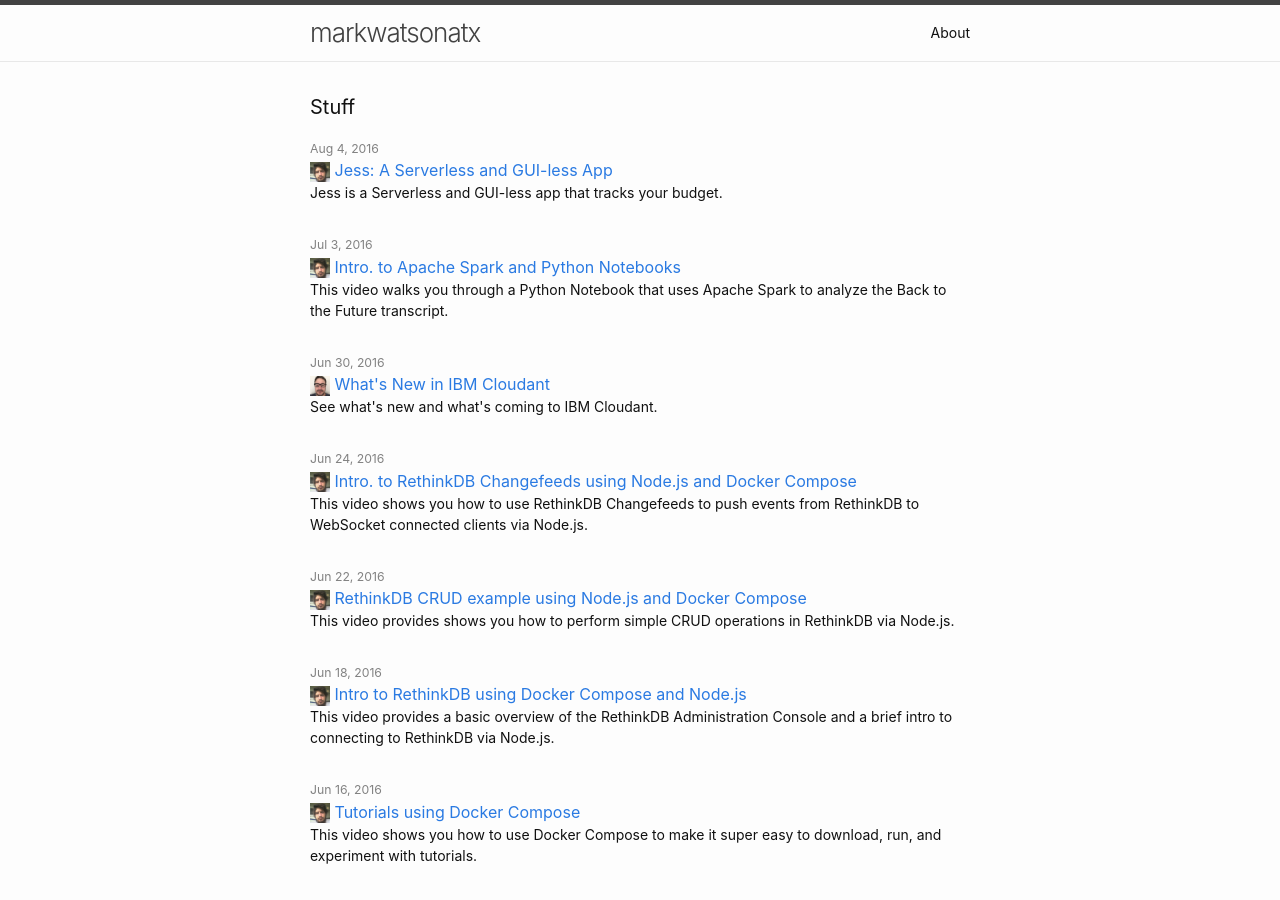
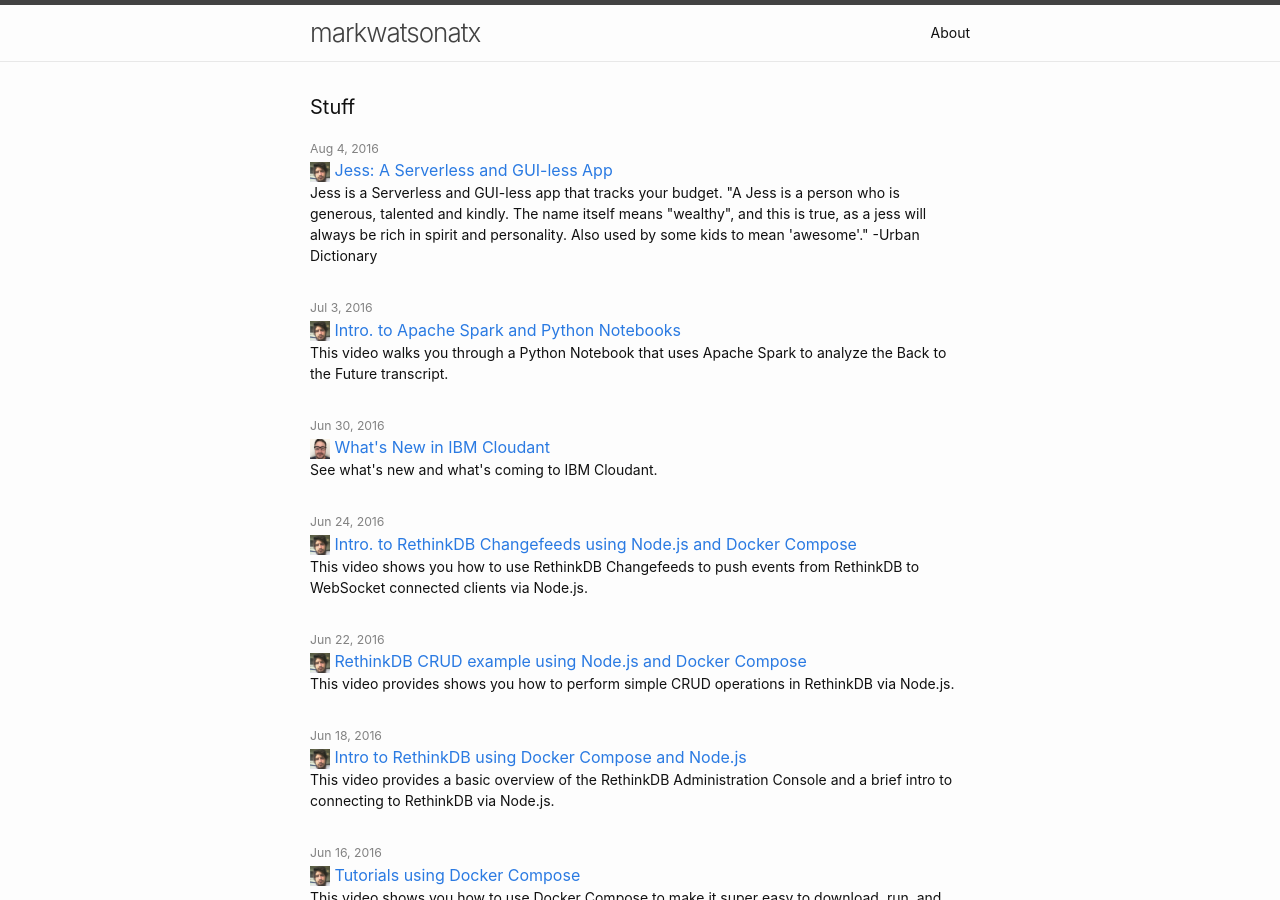
Before and after one commit to markwatsonatx/markwatsonatx.github.io, a Jekyll site: the page built from index.html, in a window 1280 px wide and 900 px high. Built offline with Jekyll 4.4.1, drawn with Linux system fonts in a browser that asks for light colours.

Commit message:
Updated caption

```diff
--- a/_posts/2016-08-04-serverless-guiless-openwhisk.markdown
+++ b/_posts/2016-08-04-serverless-guiless-openwhisk.markdown
@@ -3,7 +3,7 @@
 title:  "Jess: A Serverless and GUI-less App"
 date:   2016-08-04 09:00:00 -0500
 categories: [tutorial, openwhisk, serverless]
-caption: Jess is a Serverless and GUI-less app that tracks your budget.
+caption: Jess is a Serverless and GUI-less app that tracks your budget. "A Jess is a person who is generous, talented and kindly. The name itself means "wealthy", and this is true, as a jess will always be rich in spirit and personality. Also used by some kids to mean 'awesome'." -Urban Dictionary
 super: unofficial
 ---
 
```
